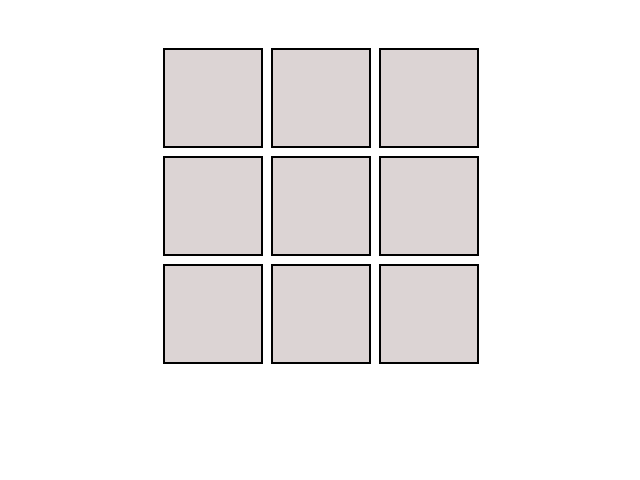
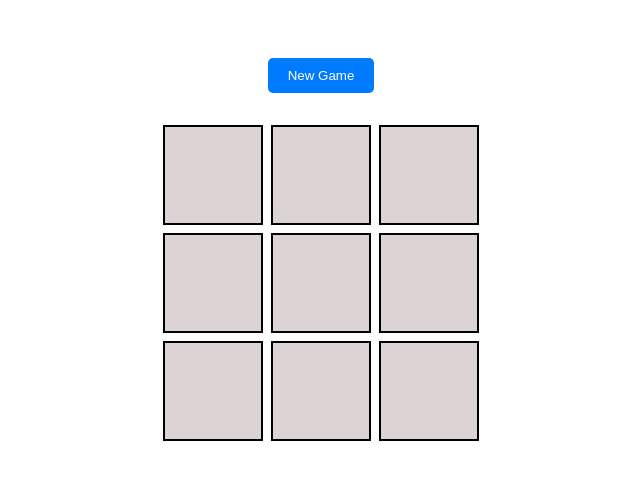
Before and after one commit to Mojo213/Tic-Tac-Toe, a plain HTML site: page index.html in a window 1280 px wide. Shown: the whole page, without its empty margins (319-959 px from the left). Drawn offline with Linux system fonts and the light colour scheme.

Commit message:
fix newGame btn

```diff
--- a/script.js
+++ b/script.js
@@ -154,7 +154,6 @@ const alertWin = (function() {
 
   closeBtn.addEventListener('click', () => {
     customAlert.style.display = 'none';
-    btnContainer.style.display = 'flex';
   });
 
   playAgainBtn.addEventListener('click', () => {
--- a/styles.css
+++ b/styles.css
@@ -62,7 +62,7 @@ body{
   }
 
   .btnContainer{
-    display: none;
+    display: flex;
     justify-content: center;
     margin-bottom: 2rem;
   }
```
